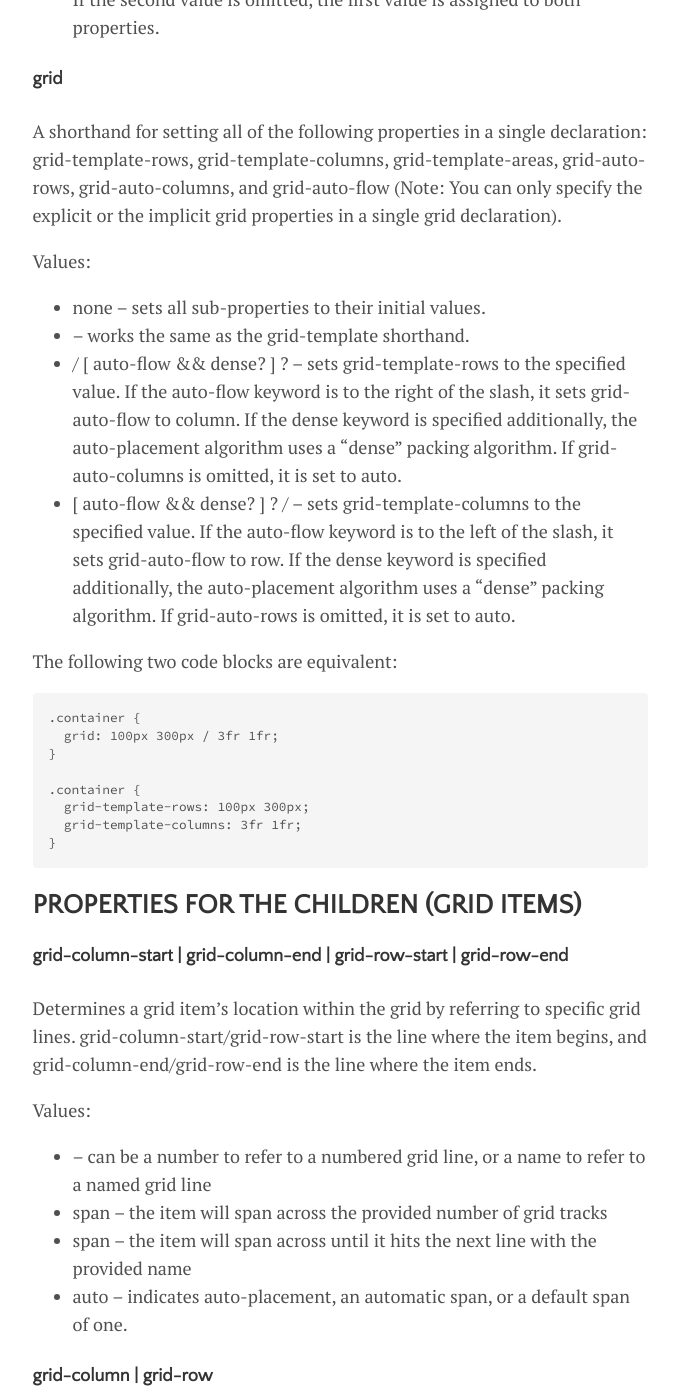
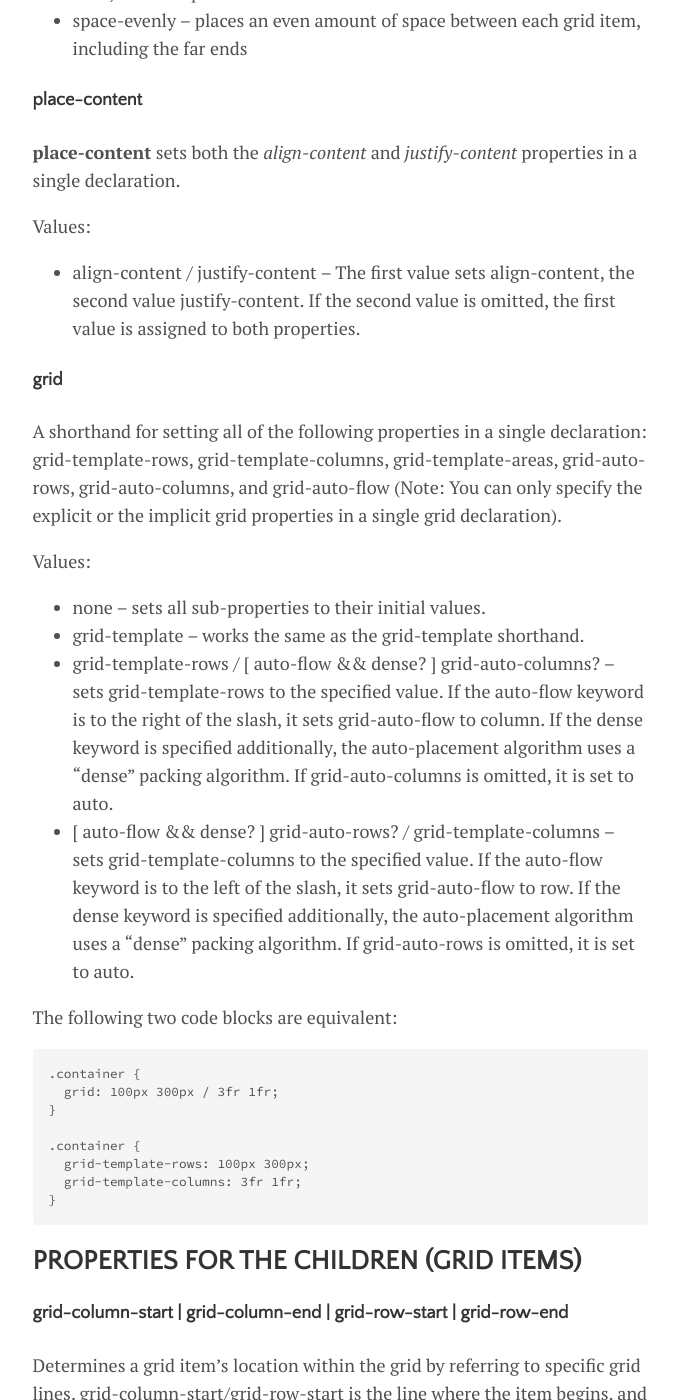
Before and after one commit to SergeyTocarchuk/sergeytocarchuk.github.io, a Jekyll site: the page built from _posts/2021-08-22-css-grid-properties.md, in a window 1280 px wide and 1400 px high, scrolled down 5472 px. Shown: the whole window, without its empty margins (300-977 px from the left). Built offline with Jekyll 4.4.1, drawn with Linux system fonts in a browser that asks for light colours; some of the changed text lies outside the part shown.

Commit message:
Correct post: CSS Grid properties

````diff
--- a/_posts/2021-08-22-css-grid-properties.md
+++ b/_posts/2021-08-22-css-grid-properties.md
@@ -29,8 +29,8 @@ Values:
 Defines the columns and rows of the grid with a space-separated list of values. The values represent the track size, and the space between them represents the grid line.
 
 Values:
-- <track-size> – can be a length, a percentage, or a fraction of the free space in the grid (using the fr unit)
-- <line-name> – an arbitrary name of your choosing
+- track-size – can be a length, a percentage, or a fraction of the free space in the grid (using the fr unit)
+- line-name – an arbitrary name of your choosing.
 ```
 .container {
   grid-template-columns: ...  ...;
@@ -62,7 +62,7 @@ Values:
 Defines a grid template by referencing the names of the grid areas which are specified with the grid-area property. Repeating the name of a grid area causes the content to span those cells. A period signifies an empty cell. The syntax itself provides a visualization of the structure of the grid.
 
 Values:
-- <grid-area-name> – the name of a grid area specified with grid-area
+- grid-area-name – the name of a grid area specified with grid-area
 - . – a period signifies an empty grid cell
 - none – no grid areas are defined
 
@@ -99,18 +99,18 @@ A shorthand for setting grid-template-rows, grid-template-columns, and grid-temp
 
 Values:
 - none – sets all three properties to their initial values.
-- <grid-template-rows> / <grid-template-columns> – sets grid-template-columns and grid-template-rows to the specified values, respectively, and sets grid-template-areas to none.
+- grid-template-rows / grid-template-columns – sets grid-template-columns and grid-template-rows to the specified values, respectively, and sets grid-template-areas to none.
 
 #### column-gap | row-gap | grid-column-gap | grid-row-gap
 
 Specifies the size of the grid lines. You can think of it like setting the width of the gutters between the columns/rows.
 
 Values:
-- <line-size> – a length value.
+- line-size – a length value.
 
 A shorthand for row-gap and column-gap is **gap**.
 Values:
-- <grid-row-gap> <grid-column-gap> – length values.
+- grid-row-gap | grid-column-gap – length values.
 
 #### justify-items
 
@@ -145,7 +145,7 @@ Values:
 **place-items** sets both the _align-items_ and _justify-items_ properties in a single declaration.
 
 Values:
-- <align-items> / <justify-items> – The first value sets align-items, the second value justify-items. If the second value is omitted, the first value is assigned to both properties.
+- align-items / justify-items – The first value sets align-items, the second value justify-items. If the second value is omitted, the first value is assigned to both properties.
 
 This can be very useful for super quick multi-directional centering:
 ```
@@ -186,7 +186,7 @@ Values:
 **place-content** sets both the _align-content_ and _justify-content_ properties in a single declaration.
 
 Values:
-- <align-content> / <justify-content> – The first value sets align-content, the second value justify-content. If the second value is omitted, the first value is assigned to both properties.
+- align-content / justify-content – The first value sets align-content, the second value justify-content. If the second value is omitted, the first value is assigned to both properties.
 
 #### grid
 
@@ -194,9 +194,9 @@ A shorthand for setting all of the following properties in a single declaration:
 
 Values:
 - none – sets all sub-properties to their initial values.
-- <grid-template> – works the same as the grid-template shorthand.
-- <grid-template-rows> / [ auto-flow && dense? ] <grid-auto-columns>? – sets grid-template-rows to the specified value. If the auto-flow keyword is to the right of the slash, it sets grid-auto-flow to column. If the dense keyword is specified additionally, the auto-placement algorithm uses a “dense” packing algorithm. If grid-auto-columns is omitted, it is set to auto.
-- [ auto-flow && dense? ] <grid-auto-rows>? / <grid-template-columns> – sets grid-template-columns to the specified value. If the auto-flow keyword is to the left of the slash, it sets grid-auto-flow to row. If the dense keyword is specified additionally, the auto-placement algorithm uses a “dense” packing algorithm. If grid-auto-rows is omitted, it is set to auto.
+- grid-template – works the same as the grid-template shorthand.
+- grid-template-rows / [ auto-flow && dense? ] grid-auto-columns? – sets grid-template-rows to the specified value. If the auto-flow keyword is to the right of the slash, it sets grid-auto-flow to column. If the dense keyword is specified additionally, the auto-placement algorithm uses a “dense” packing algorithm. If grid-auto-columns is omitted, it is set to auto.
+- [ auto-flow && dense? ] grid-auto-rows? / grid-template-columns – sets grid-template-columns to the specified value. If the auto-flow keyword is to the left of the slash, it sets grid-auto-flow to row. If the dense keyword is specified additionally, the auto-placement algorithm uses a “dense” packing algorithm. If grid-auto-rows is omitted, it is set to auto.
 
 The following two code blocks are equivalent:
 ```
@@ -217,9 +217,9 @@ The following two code blocks are equivalent:
 Determines a grid item’s location within the grid by referring to specific grid lines. grid-column-start/grid-row-start is the line where the item begins, and grid-column-end/grid-row-end is the line where the item ends.
 
 Values:
-- <line> – can be a number to refer to a numbered grid line, or a name to refer to a named grid line
-- span <number> – the item will span across the provided number of grid tracks
-- span <name> – the item will span across until it hits the next line with the provided name
+- line – can be a number to refer to a numbered grid line, or a name to refer to a named grid line
+- span number – the item will span across the provided number of grid tracks
+- span name – the item will span across until it hits the next line with the provided name
 - auto – indicates auto-placement, an automatic span, or a default span of one.
 
 #### grid-column | grid-row
@@ -298,7 +298,7 @@ grid-template-columns:
   repeat(auto-fit, minmax(250px, 1fr));
 ```
 
-The difference between the keywords is spelled out in detail [here]().
+The difference between the keywords is spelled out in detail [here](https://sergeytocarchuk.github.io/css-grid-auto-fill-vs-auto-fit).
 
 ### Resources:
 - learning Grid Properties has been gamified in [GRID GARDEN](https://cssgridgarden.com/#ru)
````
Also changed, not shown: _posts/2021-08-27-css-grid-auto-fill-vs-auto-fit.md (+1 -1 lines).
